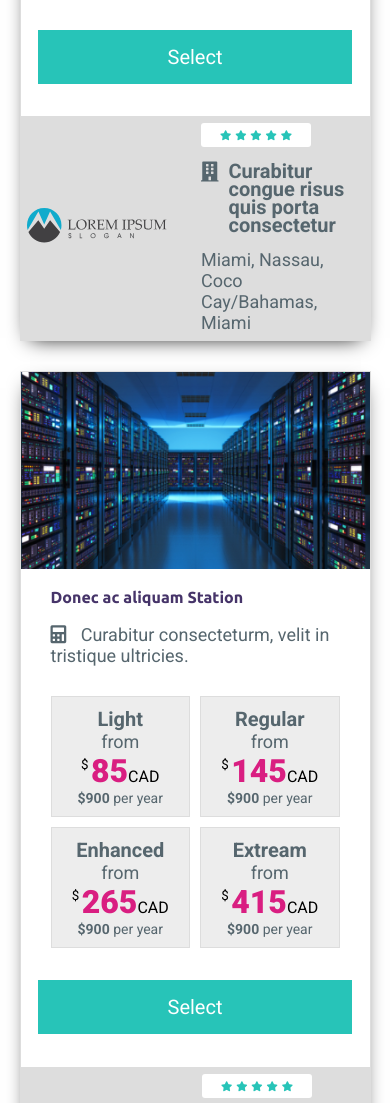
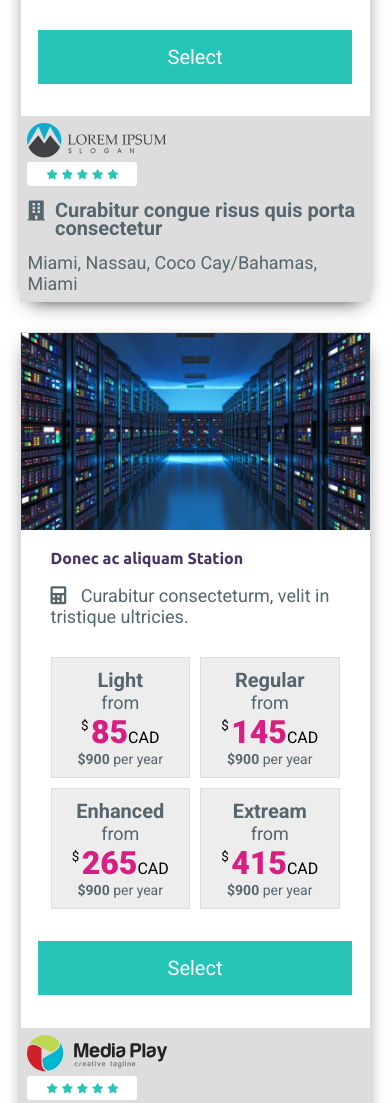
Before and after one commit to ghelanijimmy/swui, a plain HTML site: page index.html in a window 390 px wide. Shown: the part 1790-2893 px from the top of the page. Drawn offline with Linux system fonts and the light colour scheme.

Commit message:
meta styling updates

```diff
--- a/css/style.scss
+++ b/css/style.scss
@@ -376,6 +376,7 @@ footer {
         }
         .metaInfo {
           grid-column-gap: 10%;
+          grid-template-columns: 1fr !important;
           .metaDetails {
             & > div {
               display: -ms-grid;
@@ -388,6 +389,7 @@ footer {
                 display: -ms-grid;
                 display: grid;
                 grid-template-areas: "icon icontitle icontitle icontitle" "none icontitle icontitle icontitle";
+                grid-template-columns: 1fr 20fr;
                 grid-column-gap: 10px;
                 i {
                   -ms-grid-row: 1;
```
Also changed, not shown: css/style.css.
